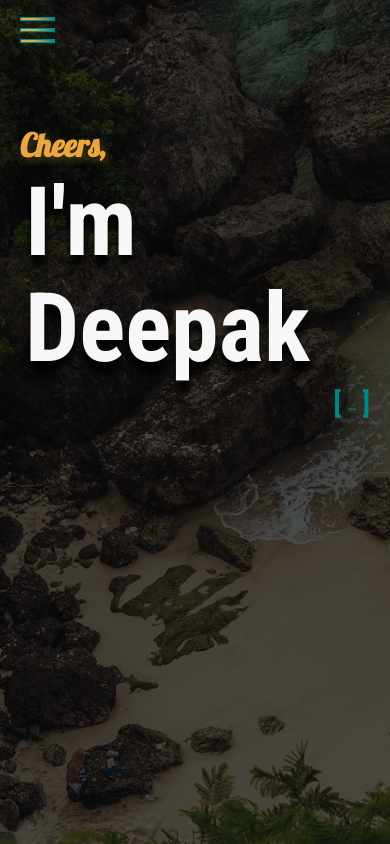
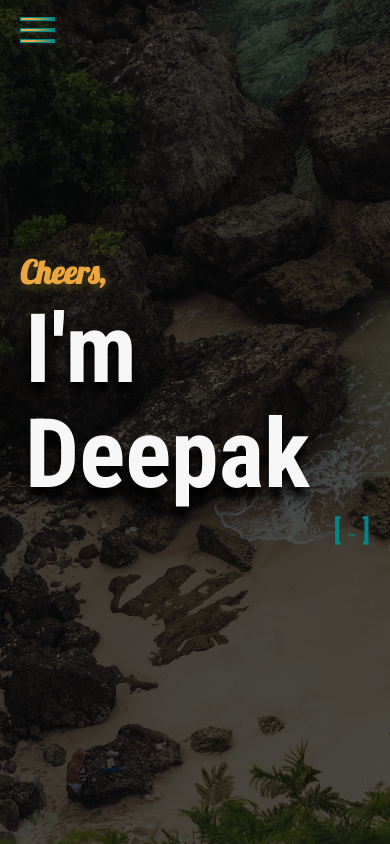
Before and after one commit to deepak-devadiga/portfolio, an Angular app: page / in a window 390 px wide. Shown: the top 844 px of the page. Built offline with nearby package versions, Linux system fonts and the light colour scheme.

Commit message:
Known issue fix

```diff
--- a/src/app/main-module/home/home.component.scss
+++ b/src/app/main-module/home/home.component.scss
@@ -45,7 +45,7 @@
     width: fit-content;
     text-align: end;
     @media (max-width: 600px) {
-      top: 30%;
+      top: 45%;
     }
     .welcome {
       margin: 0;
--- a/src/styles.scss
+++ b/src/styles.scss
@@ -16,6 +16,11 @@
 /* Handle on hover */
 ::-webkit-scrollbar-thumb:hover {
   background: #555;
+}
+
+//iOS smooth scroll
+* {
+  -webkit-overflow-scrolling: touch;
 }
 
 html,
```
